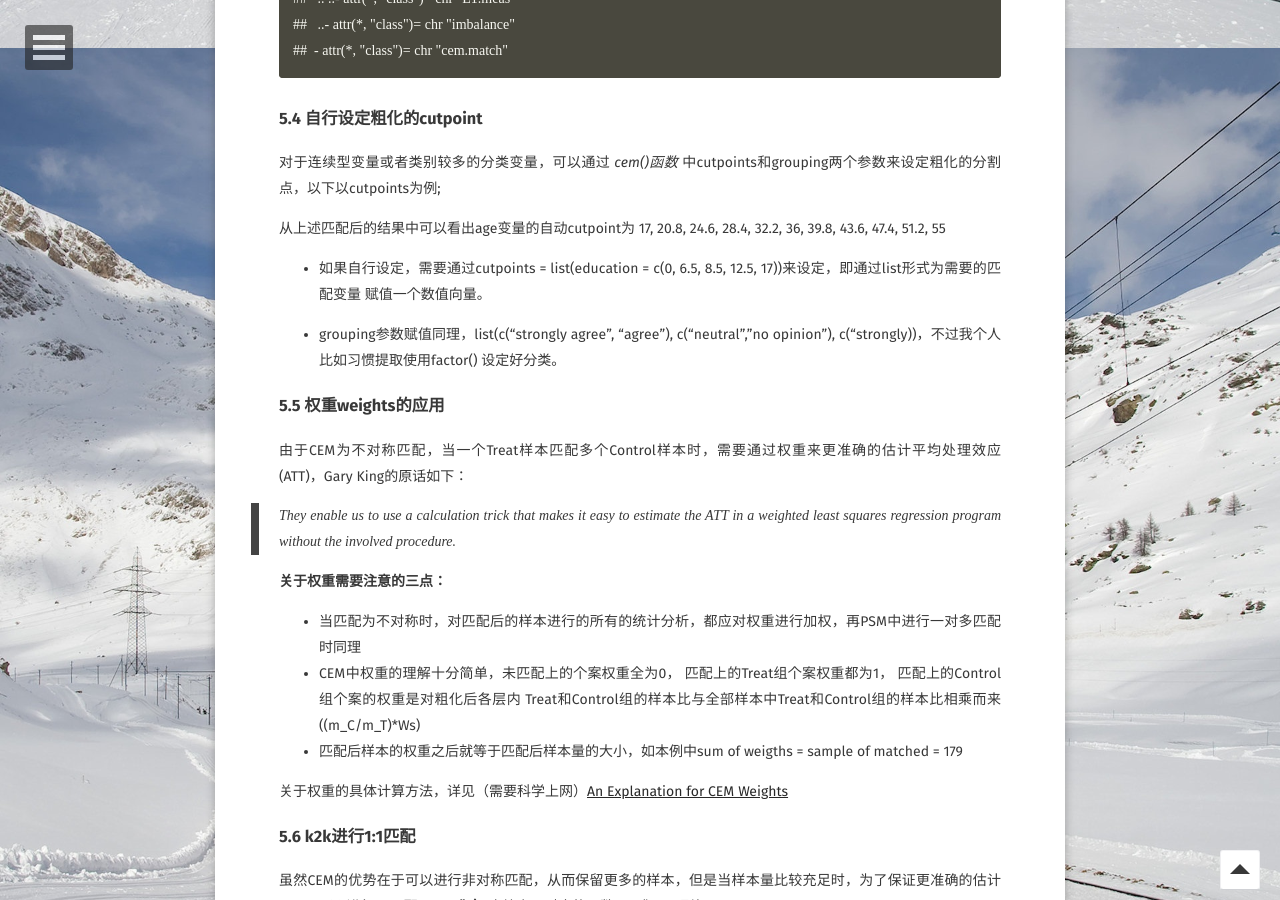
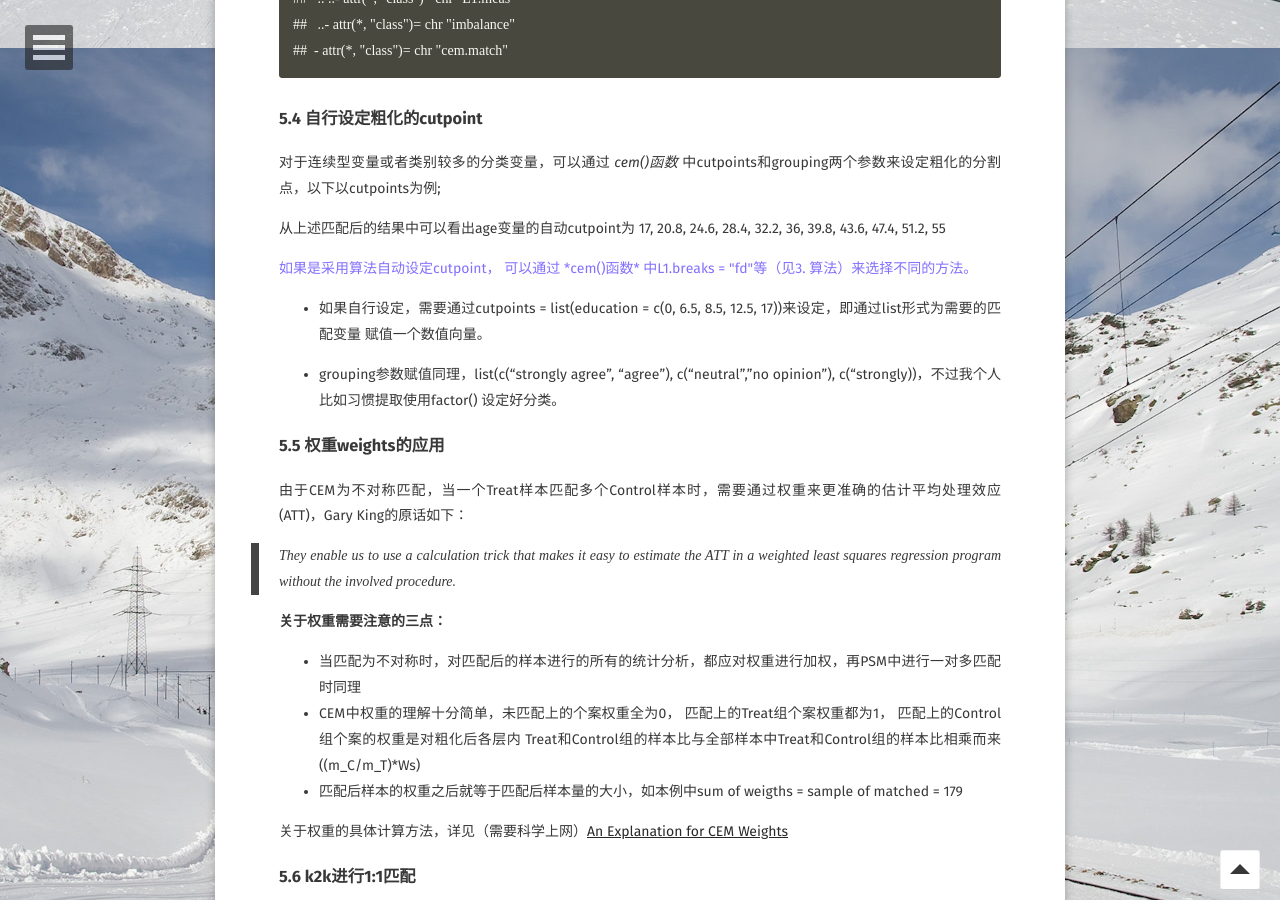
Before and after one commit to shumchi/shumchi.github.io, a Jekyll site: the page built from _posts/2019-04-14-How-to-do-a-Coarsened-Exact-Matching.md, in a window 1280 px wide and 900 px high, scrolled down 11472 px. Built offline with Jekyll 4.4.1, drawn with Linux system fonts in a browser that asks for light colours; some web fonts are replaced.

Commit message:
Update 2019-04-14-How-to-do-a-Coarsened-Exact-Matching.md

```diff
--- a/_posts/2019-04-14-How-to-do-a-Coarsened-Exact-Matching.md
+++ b/_posts/2019-04-14-How-to-do-a-Coarsened-Exact-Matching.md
@@ -414,6 +414,10 @@ square.
 从上述匹配后的结果中可以看出age变量的自动cutpoint为 17, 20.8, 24.6,
 28.4, 32.2, 36, 39.8, 43.6, 47.4, 51.2, 55
 
+<font color="#836FFF"> 如果是采用算法自动设定cutpoint，
+    可以通过 *cem()函数* 中L1.breaks = "fd"等（见3. 算法）来选择不同的方法。</font>
+
+
 -   如果自行设定，需要通过cutpoints = list(education = c(0, 6.5, 8.5,
     12.5, 17))来设定，即通过list形式为需要的匹配变量 赋值一个数值向量。
 
```
